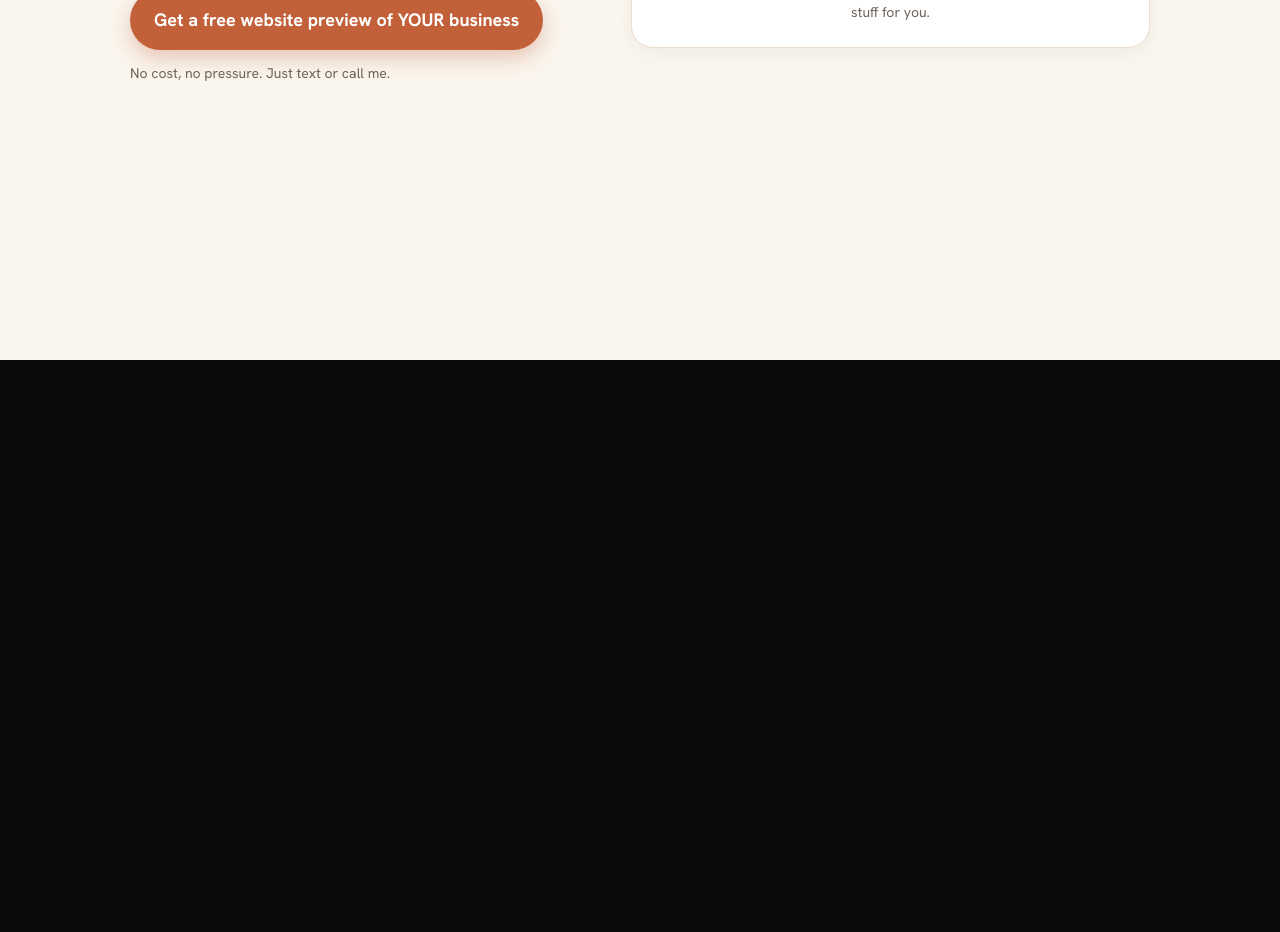
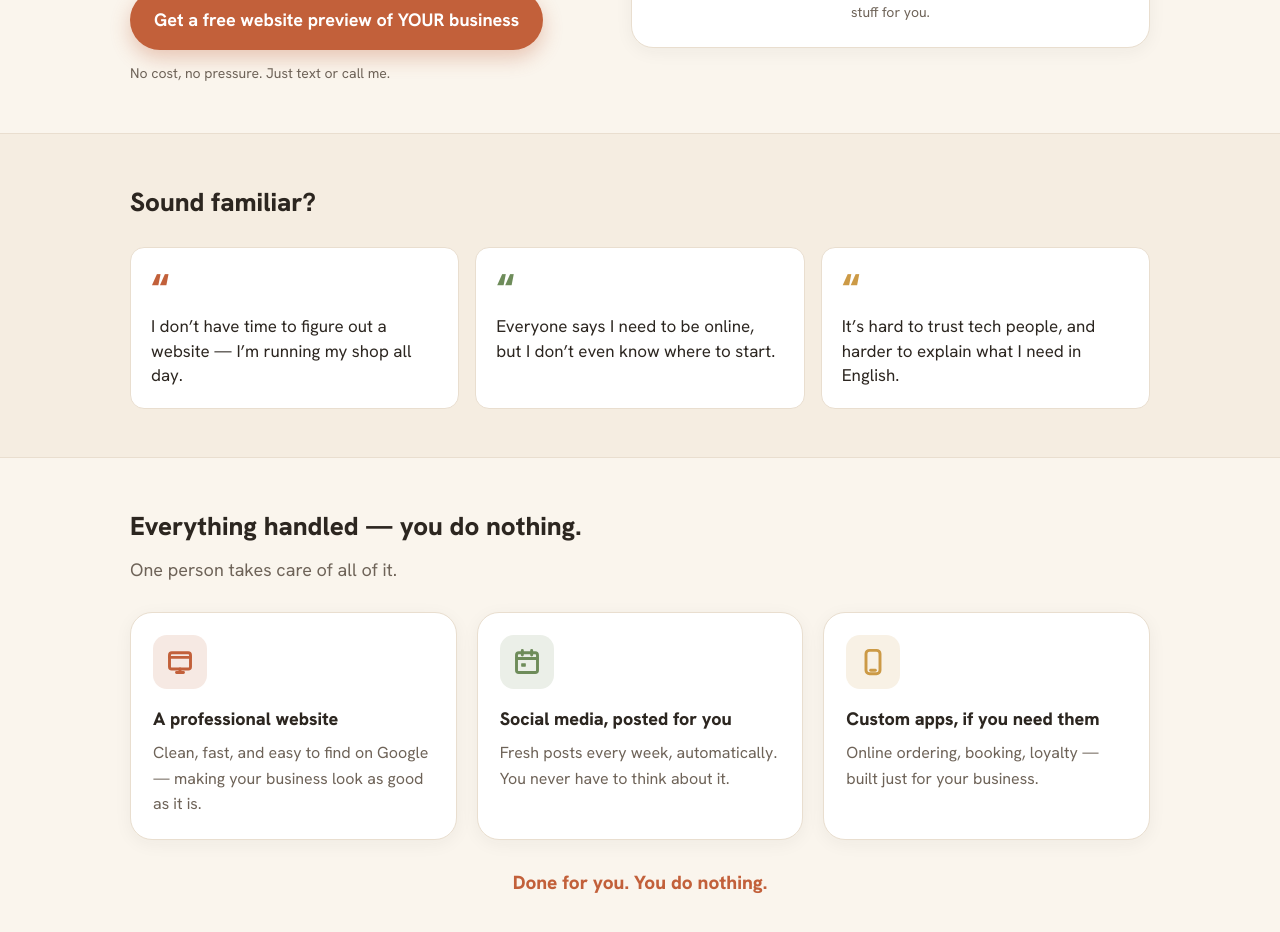
Before and after one commit to l2laihub/huybuilds, a Next.js app: page /studio in a window 1280 px wide. Shown: the part 440-1372 px from the top of the page. Before the commit the page ends 800 px from the top, so only its background shows below. Built offline with nearby package versions, Linux system fonts and the light colour scheme.

Commit message:
feat: add studio problem + what-i-do sections

```diff
--- /dev/null
+++ b/app/studio/components/Problem.tsx
@@ -0,0 +1,31 @@
+"use client";
+
+import { useT } from "../i18n";
+import { Quote } from "./icons";
+
+const ITEMS = [
+  { key: "prob1" as const, color: "var(--st-terracotta)" },
+  { key: "prob2" as const, color: "var(--st-sage)" },
+  { key: "prob3" as const, color: "var(--st-amber)" },
+];
+
+export function Problem() {
+  const t = useT();
+  return (
+    <section className="st-band">
+      <div className="st-wrap" style={{ paddingTop: 48, paddingBottom: 48 }}>
+        <h2 style={{ fontSize: 26, fontWeight: 800, marginBottom: 24 }}>{t("probTitle")}</h2>
+        <div className="grid grid-cols-1 gap-4 min-[920px]:grid-cols-3">
+          {ITEMS.map((item) => (
+            <div key={item.key} className="st-card" style={{ borderRadius: 14, padding: 20 }}>
+              <Quote className="text-[40px]" style={{ color: item.color }} />
+              <p style={{ fontSize: 17, lineHeight: 1.45, marginTop: 4, color: "var(--st-ink)" }}>
+                {t(item.key)}
+              </p>
+            </div>
+          ))}
+        </div>
+      </div>
+    </section>
+  );
+}
--- /dev/null
+++ b/app/studio/components/WhatIDo.tsx
@@ -0,0 +1,45 @@
+"use client";
+
+import { useT } from "../i18n";
+import { IconBrowser, IconCalendar, IconPhone } from "./icons";
+
+const CARDS = [
+  { icon: IconBrowser, title: "item1Title" as const, body: "item1Body" as const, color: "var(--st-terracotta)" },
+  { icon: IconCalendar, title: "item2Title" as const, body: "item2Body" as const, color: "var(--st-sage)" },
+  { icon: IconPhone, title: "item3Title" as const, body: "item3Body" as const, color: "var(--st-amber)" },
+];
+
+export function WhatIDo() {
+  const t = useT();
+  return (
+    <section id="whatido" className="st-wrap" style={{ paddingTop: 48, paddingBottom: 48 }}>
+      <h2 style={{ fontSize: 26, fontWeight: 800 }}>{t("bundleTitle")}</h2>
+      <p style={{ fontSize: 18, color: "var(--st-muted)", marginTop: 8 }}>{t("bundleSub")}</p>
+
+      <div className="grid grid-cols-1 gap-5 min-[920px]:grid-cols-3" style={{ marginTop: 28 }}>
+        {CARDS.map((card) => {
+          const Icon = card.icon;
+          return (
+            <div key={card.title} className="st-card st-shadow-card flex items-start gap-4 min-[920px]:flex-col" style={{ padding: 22 }}>
+              <span style={{
+                flex: "none", width: 54, height: 54, borderRadius: 14,
+                display: "inline-flex", alignItems: "center", justifyContent: "center",
+                background: `color-mix(in srgb, ${card.color} 14%, white)`, color: card.color,
+              }}>
+                <Icon className="w-7 h-7" />
+              </span>
+              <div>
+                <h3 style={{ fontSize: 18, fontWeight: 800 }}>{t(card.title)}</h3>
+                <p style={{ fontSize: 16, color: "var(--st-muted)", marginTop: 6 }}>{t(card.body)}</p>
+              </div>
+            </div>
+          );
+        })}
+      </div>
+
+      <p style={{ textAlign: "center", fontSize: 19, fontWeight: 800, color: "var(--st-terracotta)", marginTop: 28 }}>
+        {t("bundleClose")}
+      </p>
+    </section>
+  );
+}
--- a/app/studio/page.tsx
+++ b/app/studio/page.tsx
@@ -1,5 +1,13 @@
 import { Hero } from "./components/Hero";
+import { Problem } from "./components/Problem";
+import { WhatIDo } from "./components/WhatIDo";
 
 export default function StudioPage() {
-  return <Hero />;
+  return (
+    <>
+      <Hero />
+      <Problem />
+      <WhatIDo />
+    </>
+  );
 }
```
